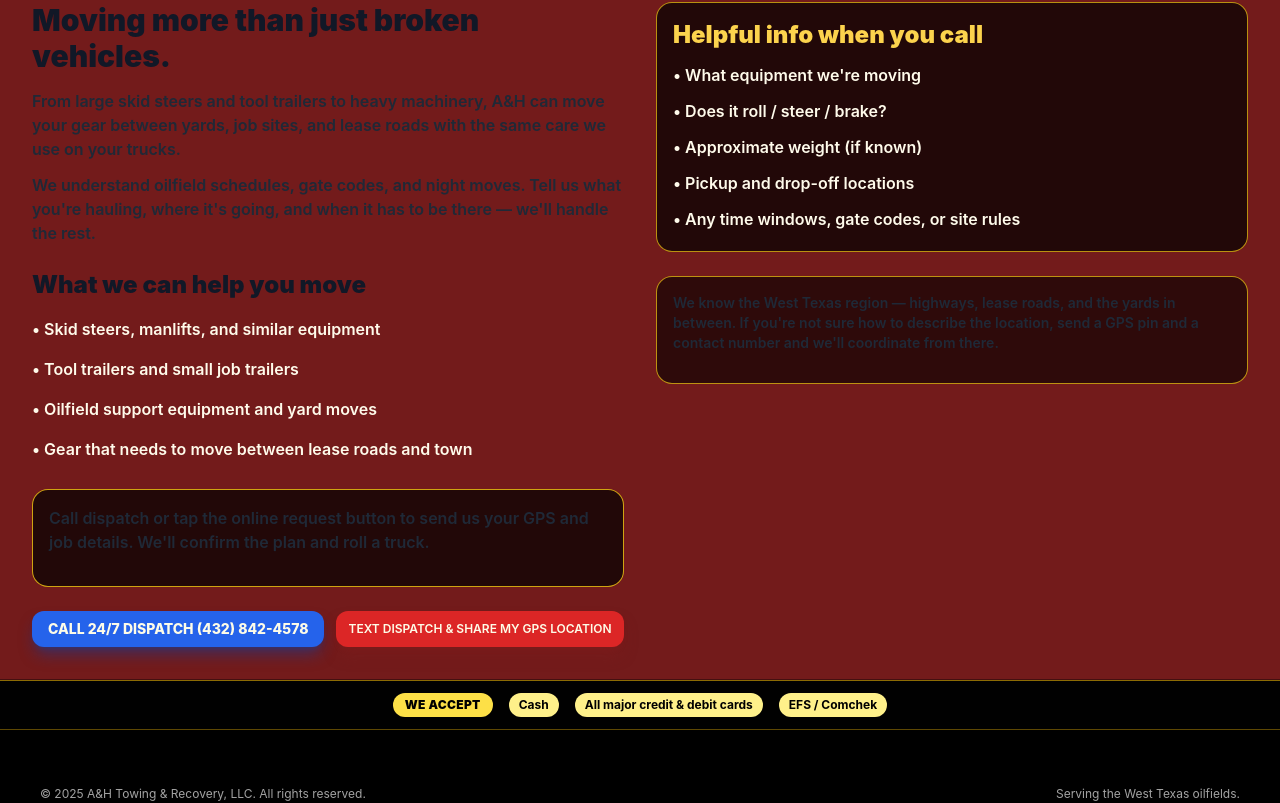
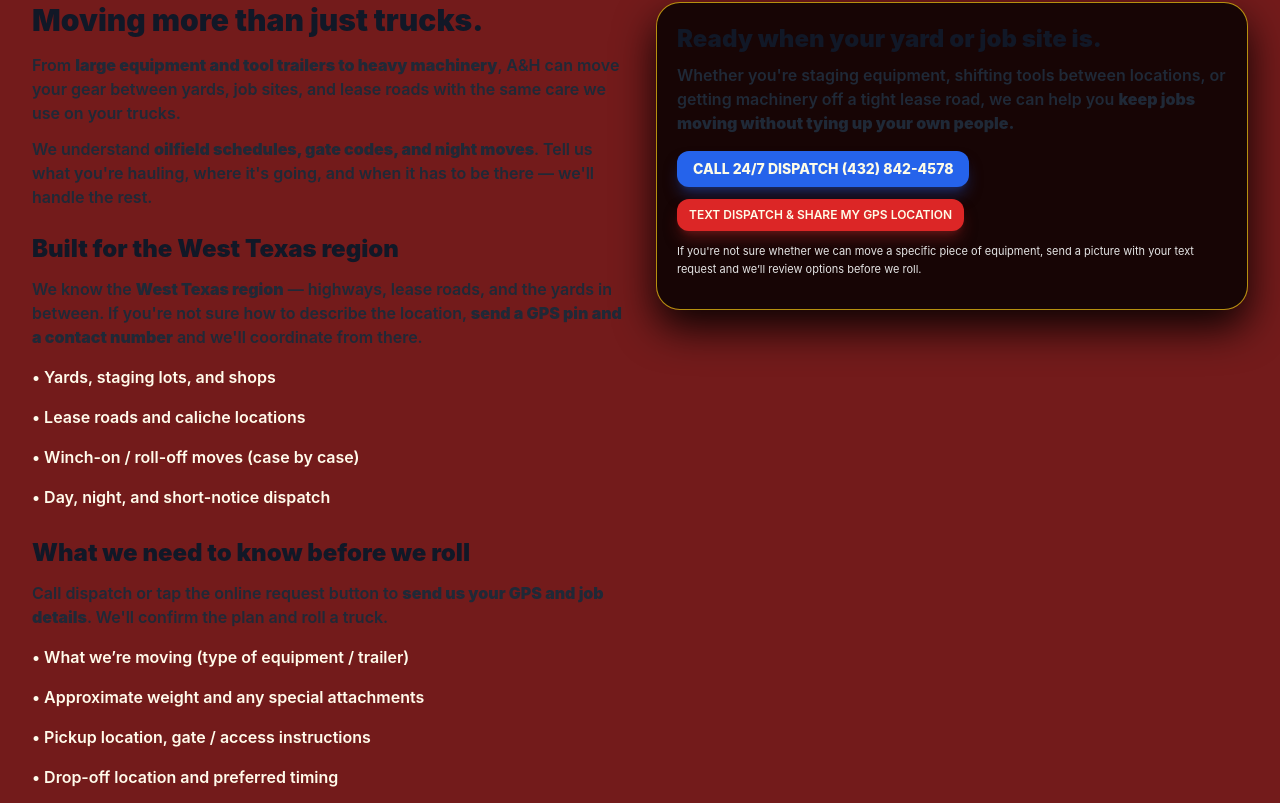
Before and after one commit to davidlibby1415-prog/A-H-Towing-and-Recovery, a Next.js app: page /equipment-transport in a window 1280 px wide. Shown: the part 620-1423 px from the top of the page. Built offline with nearby package versions, Linux system fonts and the light colour scheme.

Commit message:
Update page.jsx

```diff
--- a/app/equipment-transport/page.jsx
+++ b/app/equipment-transport/page.jsx
@@ -22,85 +22,134 @@ export default function EquipmentTransportPage() {
       <SiteHeader />
 
       <main className="min-h-screen bg-neutral-950">
+        {/* HERO – glassy style with truckunit.mp4 */}
         <BrandHero
           serviceTitle="Equipment Transport"
           serviceSubtitle="Large equipment, tool trailers, and heavy machinery moved safely around the West Texas region."
           heroVideoSrc="/Videos/truckunit.mp4"
         />
 
+        {/* MAIN CONTENT */}
         <section className="py-8 bg-red-900/90 border-y border-black/40">
           <div className="container max-w-7xl grid lg:grid-cols-2 gap-8 items-start">
             {/* LEFT: Text content */}
             <div className="space-y-6 text-amber-50">
+              {/* What we move */}
               <div className="space-y-3">
                 <h2 className="text-2xl md:text-3xl font-black">
-                  Moving more than just broken vehicles.
+                  Moving more than just trucks.
                 </h2>
                 <p className="text-sm md:text-base font-semibold">
-                  From large skid steers and tool trailers to heavy machinery,
-                  A&amp;H can move your gear between yards, job sites, and lease
-                  roads with the same care we use on your trucks.
+                  From{" "}
+                  <span className="font-black">
+                    large equipment and tool trailers to heavy machinery
+                  </span>
+                  , A&amp;H can move your gear between yards, job sites, and
+                  lease roads with the same care we use on your trucks.
                 </p>
                 <p className="text-sm md:text-base font-semibold">
-                  We understand oilfield schedules, gate codes, and night moves.
-                  Tell us what you&apos;re hauling, where it&apos;s going, and
-                  when it has to be there — we&apos;ll handle the rest.
+                  We understand{" "}
+                  <span className="font-black">
+                    oilfield schedules, gate codes, and night moves
+                  </span>
+                  . Tell us what you're hauling, where it's going, and when it
+                  has to be there — we&apos;ll handle the rest.
                 </p>
               </div>
 
+              {/* Where we run */}
               <div className="space-y-3">
                 <h3 className="text-xl md:text-2xl font-black">
-                  What we can help you move
+                  Built for the West Texas region
                 </h3>
+                <p className="text-sm md:text-base font-semibold">
+                  We know the{" "}
+                  <span className="font-black">West Texas region</span> —
+                  highways, lease roads, and the yards in between. If you&apos;re
+                  not sure how to describe the location,{" "}
+                  <span className="font-black">
+                    send a GPS pin and a contact number
+                  </span>{" "}
+                  and we&apos;ll coordinate from there.
+                </p>
                 <ul className="space-y-2 text-sm md:text-base font-semibold">
-                  <li>• Skid steers, manlifts, and similar equipment</li>
-                  <li>• Tool trailers and small job trailers</li>
-                  <li>• Oilfield support equipment and yard moves</li>
-                  <li>• Gear that needs to move between lease roads and town</li>
+                  <li>• Yards, staging lots, and shops</li>
+                  <li>• Lease roads and caliche locations</li>
+                  <li>• Winch-on / roll-off moves (case by case)</li>
+                  <li>• Day, night, and short-notice dispatch</li>
                 </ul>
               </div>
 
-              <div className="rounded-2xl border border-yellow-400/80 bg-black/70 p-4 text-sm md:text-base font-semibold">
-                <p>
-                  Call dispatch or tap the online request button to send us your
-                  GPS and job details. We&apos;ll confirm the plan and roll a
-                  truck.
+              {/* How to book */}
+              <div className="space-y-3">
+                <h3 className="text-xl md:text-2xl font-black">
+                  What we need to know before we roll
+                </h3>
+                <p className="text-sm md:text-base font-semibold">
+                  Call dispatch or tap the online request button to{" "}
+                  <span className="font-black">
+                    send us your GPS and job details
+                  </span>
+                  . We&apos;ll confirm the plan and roll a truck.
                 </p>
+                <ul className="space-y-2 text-sm md:text-base font-semibold">
+                  <li>• What we’re moving (type of equipment / trailer)</li>
+                  <li>• Approximate weight and any special attachments</li>
+                  <li>• Pickup location, gate / access instructions</li>
+                  <li>• Drop-off location and preferred timing</li>
+                </ul>
               </div>
 
-              <div className="flex flex-wrap gap-3">
-                <PhoneCTA />
-                <TextCTA />
+              {/* “While we’re there” box */}
+              <div className="rounded-2xl border border-yellow-400/80 bg-black/70 p-4 text-sm md:text-base font-semibold">
+                <h4 className="text-lg md:text-xl font-black mb-2 text-amber-300">
+                  While we’re on-site
+                </h4>
+                <ul className="space-y-1">
+                  <li>• Make sure paths are clear of loose tools and debris.</li>
+                  <li>
+                    • Have someone available who can answer quick questions
+                    about the load.
+                  </li>
+                  <li>
+                    • If you need multiple moves, let us know so we can plan
+                    extra time.
+                  </li>
+                </ul>
               </div>
             </div>
 
-            {/* RIGHT: simple info block for planners/dispatchers */}
-            <div className="space-y-6 text-amber-50">
-              <div className="rounded-2xl border border-yellow-400/70 bg-black/70 p-4 text-sm md:text-base font-semibold">
-                <h3 className="text-xl md:text-2xl font-black mb-2 text-amber-300">
-                  Helpful info when you call
+            {/* RIGHT: Simple info + CTAs */}
+            <div className="space-y-6">
+              <div className="rounded-3xl border border-yellow-400/70 bg-black/80 p-5 text-amber-50 shadow-[0_18px_40px_rgba(0,0,0,0.9)]">
+                <h3 className="text-xl md:text-2xl font-black mb-2">
+                  Ready when your yard or job site is.
                 </h3>
-                <ul className="space-y-1">
-                  <li>• What equipment we&apos;re moving</li>
-                  <li>• Does it roll / steer / brake?</li>
-                  <li>• Approximate weight (if known)</li>
-                  <li>• Pickup and drop-off locations</li>
-                  <li>• Any time windows, gate codes, or site rules</li>
-                </ul>
-              </div>
+                <p className="text-sm md:text-base font-semibold mb-4">
+                  Whether you&apos;re staging equipment, shifting tools between
+                  locations, or getting machinery off a tight lease road, we can
+                  help you{" "}
+                  <span className="font-black">
+                    keep jobs moving without tying up your own people.
+                  </span>
+                </p>
 
-              <div className="rounded-2xl border border-yellow-400/70 bg-black/60 p-4 text-xs md:text-sm font-semibold text-amber-100/95">
-                <p>
-                  We know the West Texas region — highways, lease roads, and the
-                  yards in between. If you&apos;re not sure how to describe the
-                  location, send a GPS pin and a contact number and we&apos;ll
-                  coordinate from there.
+                <div className="flex flex-wrap gap-3 mt-3">
+                  <PhoneCTA />
+                  <TextCTA />
+                </div>
+
+                <p className="mt-3 text-[11px] text-neutral-200">
+                  If you&apos;re not sure whether we can move a specific piece
+                  of equipment, send a picture with your text request and we’ll
+                  review options before we roll.
                 </p>
               </div>
             </div>
           </div>
         </section>
 
+        {/* PAYMENT BAR */}
         <WeAcceptBar />
       </main>
 
```
